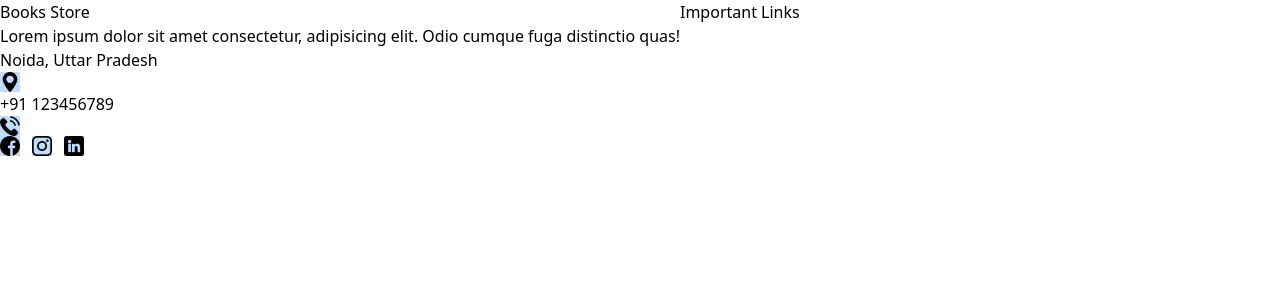
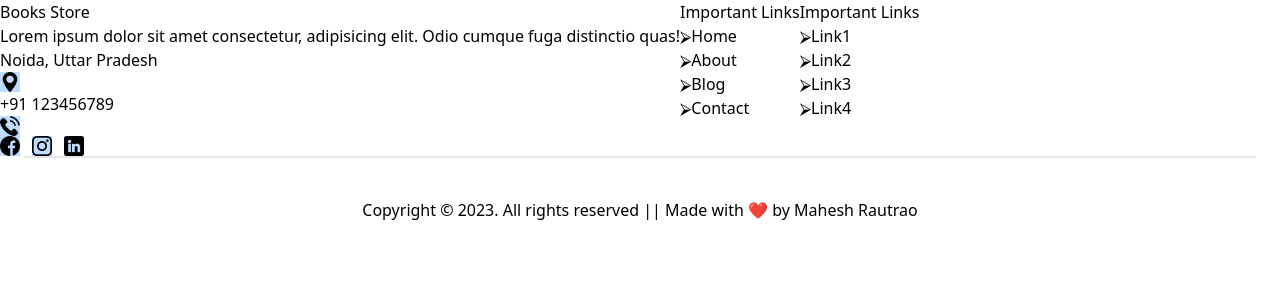
Before and after one commit to MaheshRautrao/React-Book-Store-App, a React (Vite) app: page / in a window 1280 px wide. Shown: the top 300 px of the page. Built offline with nearby package versions, Linux system fonts and the light colour scheme.

Commit message:
worked on links in footer

```diff
--- a/package.json
+++ b/package.json
@@ -10,6 +10,7 @@
     "preview": "vite preview"
   },
   "dependencies": {
+    "prop-types": "^15.8.1",
     "react": "^18.2.0",
     "react-dom": "^18.2.0"
   },
--- a/src/components/footer/Footer.jsx
+++ b/src/components/footer/Footer.jsx
@@ -1,11 +1,17 @@
+import FooterLinks from "./FooterLinks";
+
 const Footer = () => {
+  const footerLinks1 = ["Home", "About", "Blog", "Contact"];
+  const footerLinks2 = ["Link1", "Link2", "Link3", "Link4"];
+
   return (
+    <div>
       <div className="flex">
         <div className="">
           <div>Books Store</div>
           <div>
-          Lorem ipsum dolor sit amet consectetur, adipisicing elit. Odio cumque
-          fuga distinctio quas!
+            Lorem ipsum dolor sit amet consectetur, adipisicing elit. Odio
+            cumque fuga distinctio quas!
           </div>
           <div>
             <div>
@@ -23,8 +29,22 @@ const Footer = () => {
             <img src="linkedin.png" alt="" className="w-5 bg-blue-200" />
           </div>
         </div>
+        <div className="flex ">
+          <FooterLinks
+            footerLinksHeading="Important Links"
+            links={footerLinks1}
+          />
+          <FooterLinks
+            footerLinksHeading="Important Links"
+            links={footerLinks2}
+          />
+        </div>
+      </div>
       <div>
-        <div>Important Links</div>
+        <p className="py-10 mx-6 text-center border-t-2">
+          Copyright © 2023. All rights reserved || Made with ❤️ by Mahesh
+          Rautrao
+        </p>
       </div>
     </div>
   );
--- /dev/null
+++ b/src/components/footer/FooterLink.jsx
@@ -0,0 +1,10 @@
+const FooterLink = ({ link }) => {
+  return (
+    <li>
+      <span>⮚</span>
+      <span>{link}</span>
+    </li>
+  );
+};
+
+export default FooterLink;
--- /dev/null
+++ b/src/components/footer/FooterLinks.jsx
@@ -0,0 +1,16 @@
+import FooterLink from "./FooterLink";
+
+const FooterLinks = ({ footerLinksHeading, links }) => {
+  return (
+    <div className="flex flex-col">
+      <div>{footerLinksHeading} </div>
+      <ul className="flex flex-col">
+        {links.map((link, ind) => (
+          <FooterLink key={ind} link={link} />
+        ))}
+      </ul>
+    </div>
+  );
+};
+
+export default FooterLinks;
```
Also changed, not shown: 1 other file (tests, documents, lock files or other folders). Lines whose indentation alone changed are shown as unchanged.
